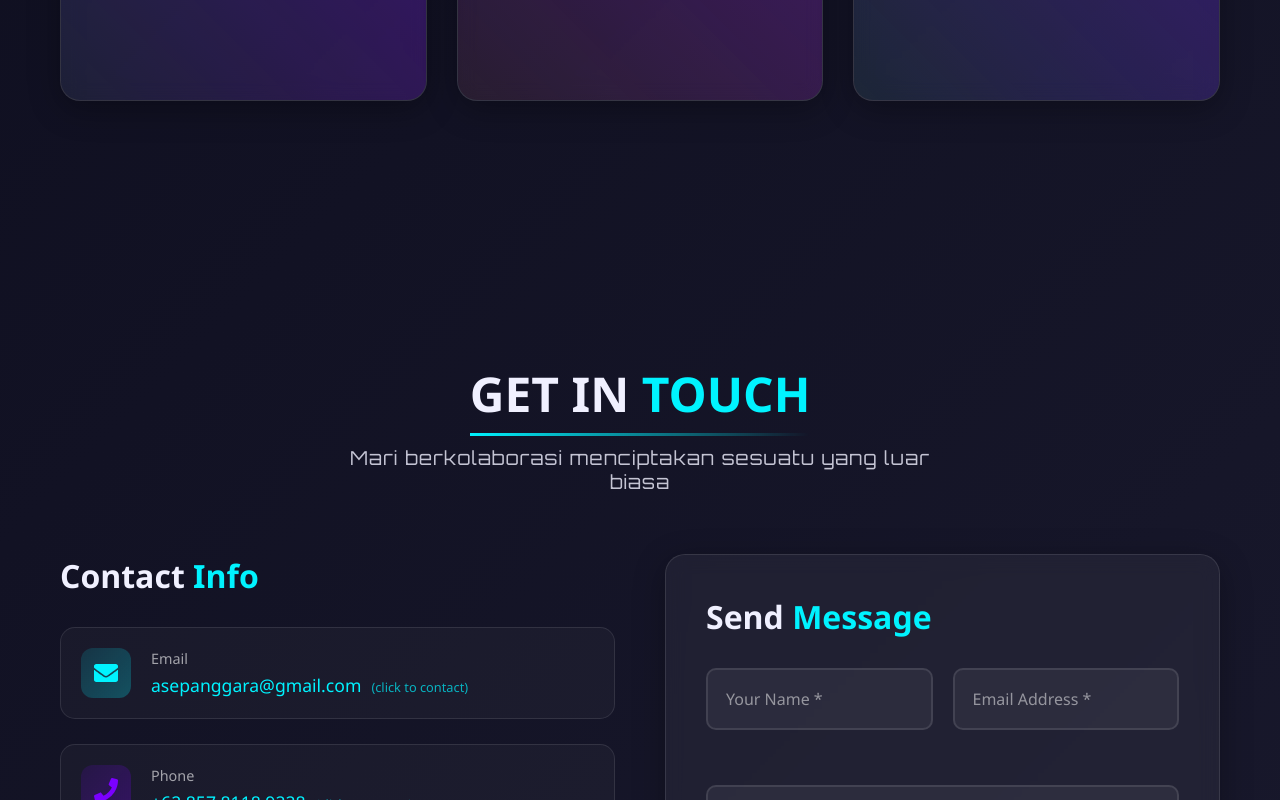
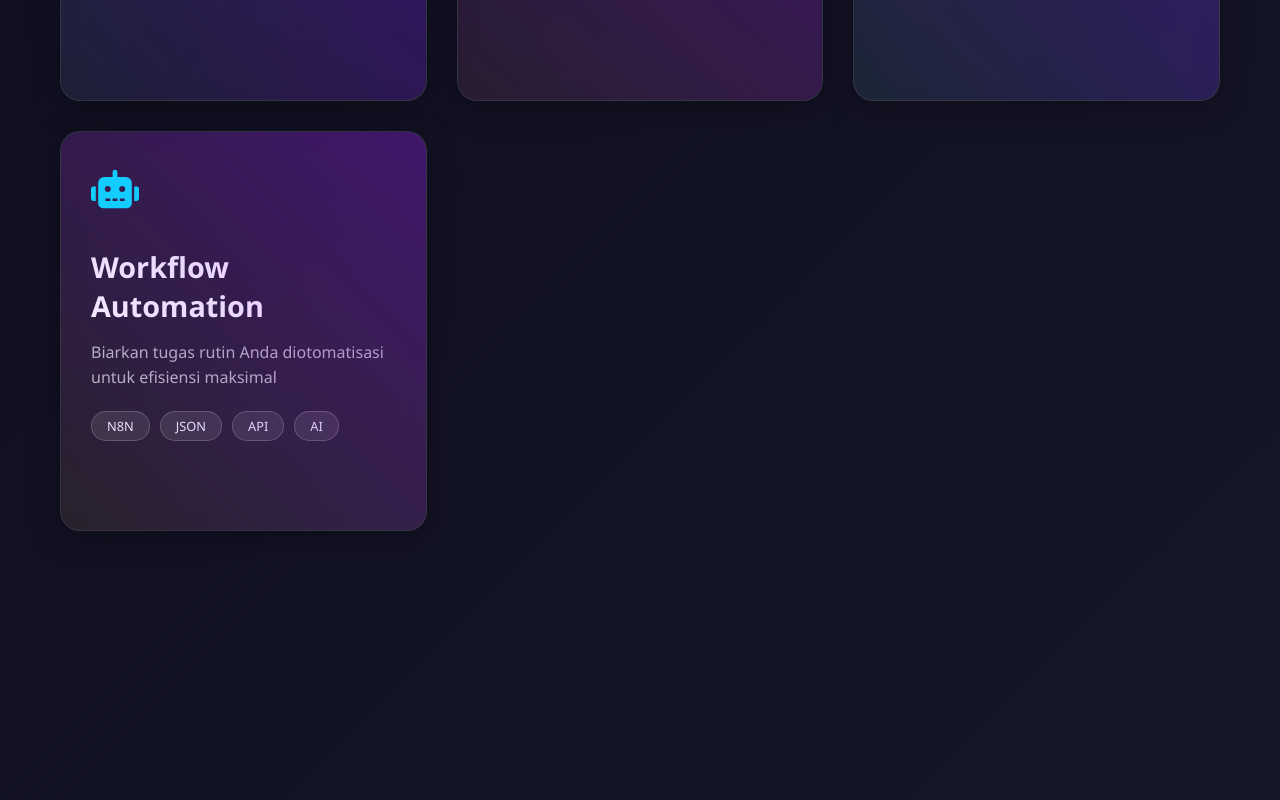
Before and after one commit to Anggarasepa/Portfolio-Futuristic, a React (Create React App) app: page / in a window 1280 px wide. Shown: the part 1740-2540 px from the top of the page. Built offline with nearby package versions, Linux system fonts and the light colour scheme.

Commit message:
tambah project workflow automation

```diff
--- a/src/components/Projects.jsx
+++ b/src/components/Projects.jsx
@@ -1,6 +1,6 @@
 import React, { useState } from 'react';
 import { motion } from 'framer-motion';
-import { FaGithub, FaExternalLinkAlt, FaReact, FaNodeJs, FaPython } from 'react-icons/fa';
+import { FaGithub, FaExternalLinkAlt, FaReact, FaNodeJs, FaPython, FaRobot } from 'react-icons/fa';
 import { SiKotlin, SiFirebase, SiAndroid, SiGumroad } from 'react-icons/si';
 
 const Projects = () => {
@@ -15,8 +15,8 @@ const Projects = () => {
       tags: ["Python", "Machine Learning", "AI"],
       icon: <FaPython />,
       gradient: "linear-gradient(135deg, #00f3ff, #7b00ff)",
-      link: "https://anggarasepa.gumroad.com/l/autogenv16futuresbinance", // GANTI: gumroad -> link
-      linkType: "gumroad" // TANDAI INI SEBAGAI GUMROAD
+      link: "https://anggarasepa.gumroad.com/l/autogenv16futuresbinance",
+      linkType: "gumroad"
     },
     {
       id: 2,
@@ -25,8 +25,8 @@ const Projects = () => {
       tags: ["Kotlin", "Firebase", "Android"],
       icon: <SiKotlin />,
       gradient: "linear-gradient(135deg, #ff00c8, #ff5500)",
-      link: "https://github.com/Anggarasepa/PoinNusamba.git", // GANTI: github -> link
-      linkType: "github" // TANDAI INI SEBAGAI GITHUB
+      link: "https://github.com/Anggarasepa/PoinNusamba.git",
+      linkType: "github"
     },
     {
       id: 3,
@@ -35,8 +35,18 @@ const Projects = () => {
       tags: ["Node.Js", "React", "CSS", "Html"],
       icon: <FaReact />,
       gradient: "linear-gradient(135deg, #00ff88, #0088ff)",
-      link: "https://github.com/Anggarasepa/Portfolio-Futuristic.git", // GANTI: github -> link
-      linkType: "github" // TANDAI INI SEBAGAI GITHUB
+      link: "https://github.com/Anggarasepa/Portfolio-Futuristic.git",
+      linkType: "github"
+    },
+    {
+      id: 4,
+      title: "Workflow Automation",
+      description: "Biarkan tugas rutin Anda diotomatisasi untuk efisiensi maksimal",
+      tags: ["N8N", "JSON", "API", "AI"],
+      icon: <FaRobot />,
+      gradient: "linear-gradient(135deg, #FF6B35, #FFA500)",
+      link: "https://github.com/Anggarasepa/Workflow_Automation.git",
+      linkType: "github"
     }
   ];
 
@@ -318,8 +328,8 @@ const Projects = () => {
                   style={{
                     padding: '10px 20px',
                     background: project.linkType === "gumroad"
-                      ? 'linear-gradient(135deg, rgba(255, 107, 53, 0.2), rgba(255, 107, 53, 0.4))' // Orange untuk Gumroad
-                      : 'rgba(255, 255, 255, 0.1)', // Default untuk GitHub
+                      ? 'linear-gradient(135deg, rgba(255, 107, 53, 0.2), rgba(255, 107, 53, 0.4))'
+                      : 'rgba(255, 255, 255, 0.1)',
                     border: project.linkType === "gumroad"
                       ? '1px solid rgba(255, 107, 53, 0.5)'
                       : '1px solid rgba(255, 255, 255, 0.2)',
```
